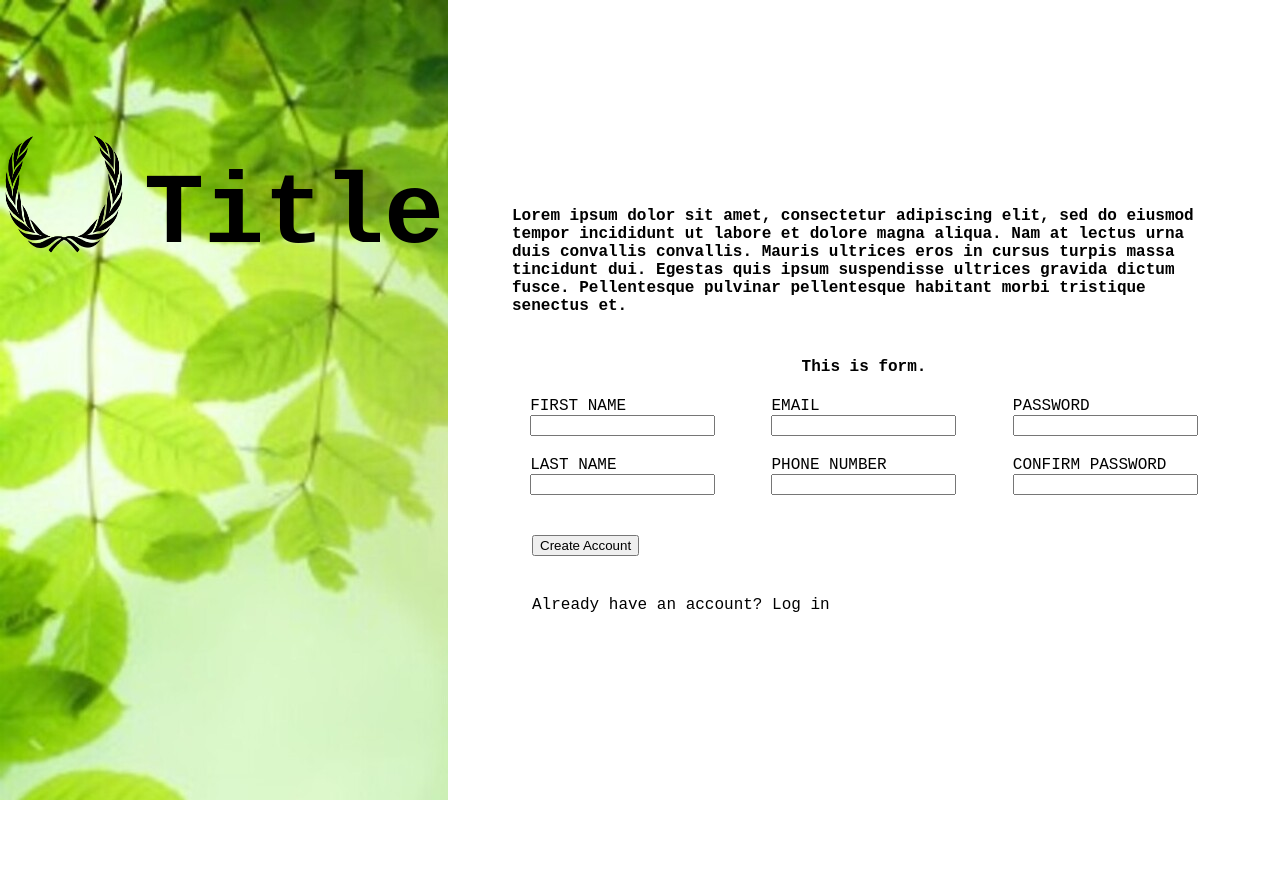
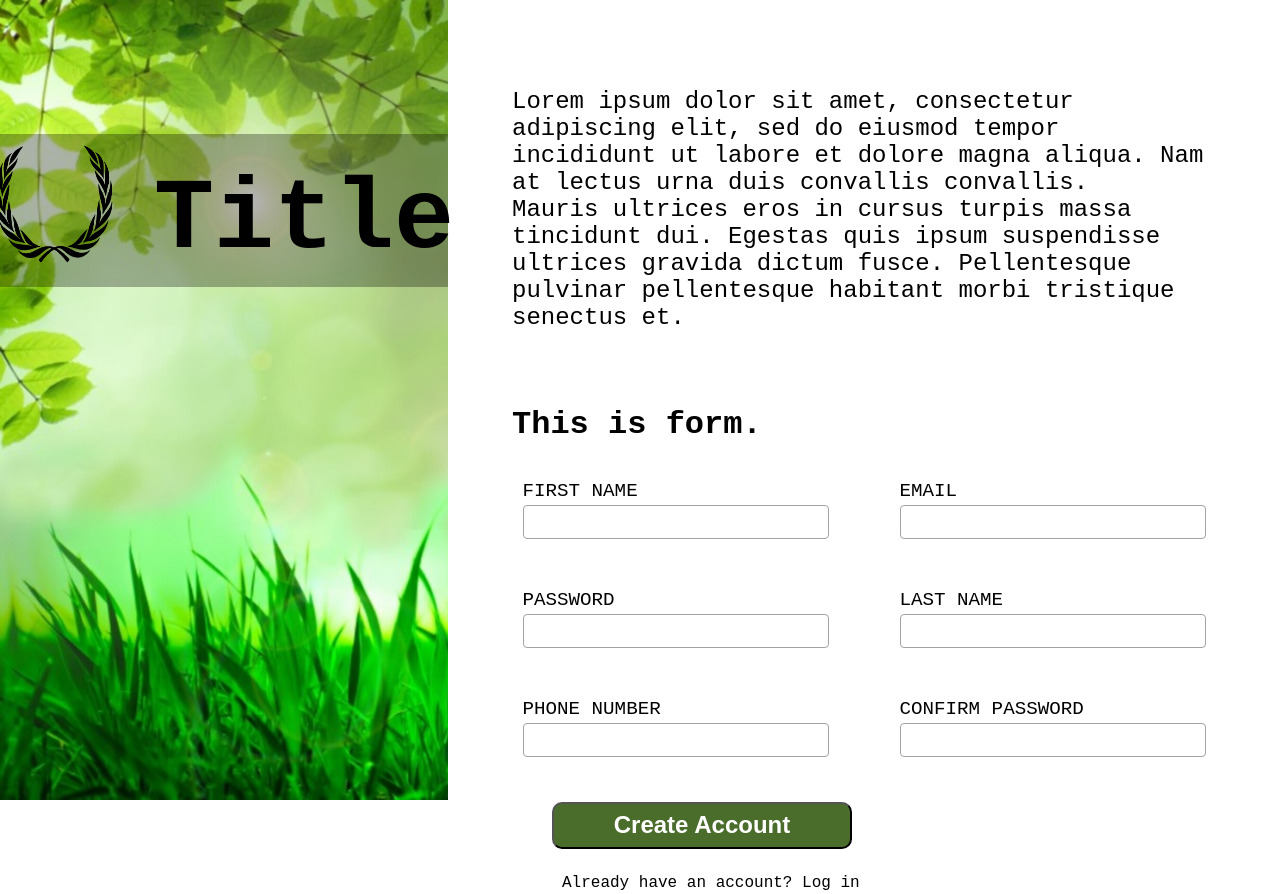
Before and after one commit to pbaki/sign-up-form, a plain HTML site: page index.html in a window 1280 px wide. Before the commit the page ends 800 px from the top, so only its background shows below. Drawn offline with Linux system fonts and the light colour scheme; a web font is replaced by a local one.

Commit message:
Whole page layout done, initial first-form styling added, left side title changed to semi transparent

```diff
--- a/index.html
+++ b/index.html
@@ -13,19 +13,24 @@
   <body>
       <div class="left-side">
 
-          <img src="./logo/1313485162.png" alt="LOGO">
-          <h1>Title</h1>
+          <div class="left-container">
+            <img src="./logo/1313485162.png" alt="LOGO">
+            <h1>Title</h1>
+          </div>
 
       </div>
       <div class="right-side">
-        <h4>Lorem ipsum dolor sit amet, consectetur adipiscing elit,
+        <p>Lorem ipsum dolor sit amet, consectetur adipiscing elit,
           sed do eiusmod tempor incididunt ut labore et dolore magna aliqua.
           Nam at lectus urna duis convallis convallis.
+          <br>
           Mauris ultrices eros in cursus turpis massa tincidunt dui.
           Egestas quis ipsum suspendisse ultrices gravida dictum fusce.
-          Pellentesque pulvinar pellentesque habitant morbi tristique senectus et.</h4>
-        <h4>This is form.</h4>
+          Pellentesque pulvinar pellentesque habitant morbi tristique senectus et.
+        </p>
+
         <form id="first-form" action="#">
+          <h1>This is form.</h4>
           <div class="form-content">
             <div class="first-name">
               <label for="first-name">FIRST NAME</label>
@@ -35,12 +40,12 @@
             <div class="email">
               <label for="email">EMAIL</label>
               <br>
-              <input type="text" name="email" id="email">
+              <input type="email" name="email" id="email">
             </div>
             <div class="password">
               <label for="password">PASSWORD</label>
               <br>
-              <input type="text" name="password" id="password">
+              <input type="password" name="password" id="password">
             </div>
             <div class="last-name">
               <label for="last-name">LAST NAME</label>
@@ -50,12 +55,12 @@
             <div class="phone-number">
               <label for="phone-number">PHONE NUMBER</label>
               <br>
-              <input type="text" name="phone-number" id="phone-number">
+              <input type="tel" name="phone-number" id="phone-number">
             </div>
             <div class="confirm-password">
               <label for="confirm-password">CONFIRM PASSWORD</label>
               <br>
-              <input type="text" name="confirm-password" id="confirm-password">
+              <input type="password" name="confirm-password" id="confirm-password">
             </div>
           </div>
 
--- a/style.css
+++ b/style.css
@@ -7,53 +7,88 @@ body, html {
   width: 100%;
 }
 .left-side {
+  font-size: 50px;
+  background-image: url("./backgrounds/download.jpg");
+  background-repeat: no-repeat;
+  background-size: cover;
+  width: 35%;
+  height: 100%;
+}
+.left-container {
   display: flex;
   align-items: flex-start;
   justify-content: center;
-  flex-shrink: 0;
   gap: 20px;
-  font-size: 50px;
-  background-image: url("./backgrounds/download.jpg");
-  background-repeat: no-repeat;
-  width: 35%;
-  height: 100%;
+  margin-top: 30%;
+  background-color: rgba(0, 0, 0, 0.3);
 }
 .left-side img {
   width: 120px;
   height: 120px;
+  padding: 10px;
 }
-.left-side img {
-  margin-top: 30%;
-}
+
 .left-side h1 {
   font-family: 'OpenDyslexicAltaItalic', 'Courier New', Courier, monospace;
-  margin-top: calc(30% + 25px);
-  margin-bottom: 0;
+  margin: 0;
+  margin-top: 20px;
+  padding: 10px;
 }
 
 .right-side {
   display: flex;
   flex-direction: column;
-  justify-content: center;
   align-items: center;
   margin: 5% 5%;
   width: 65%;
+}
+.right-side p:first-of-type{
+  font-size: 24px;
+  padding-bottom: 30px;
+}
+form h1 {
+  padding-bottom: 15px;
 }
 .form-content {
   display: flex;
   justify-content: space-around;
   align-items: flex-start;
   flex-wrap: wrap;
-  gap: 20px;
+  gap: 50px;
 }
 .form-content div {
   flex-basis: 25%;
 }
 
-form button {
-  margin: 40px 20px;
-}
 p#account {
   align-self: flex-start;
-  margin: 0px 20px;
+  margin-left: 50px;
+  margin-top: -20px;
 }
+
+form input {
+  appearance: none;
+  -webkit-appearance: none;
+  height: 30px;
+  width: 300px;
+  margin-top: 3px;
+  border: 1px solid rgb(163, 163, 163);
+  border-radius: 4px;
+}
+form label {
+  font-size: larger;
+}
+
+
+form button {
+  appearance: none;
+  -webkit-appearance: none;
+  margin: 45px 40px;
+  width: 300px;
+  height: 47px;
+  font-size: x-large;
+  font-weight: bold;
+  border-radius: 10px;
+  color: white;
+  background-color: #4a6d2c;
+}
```
